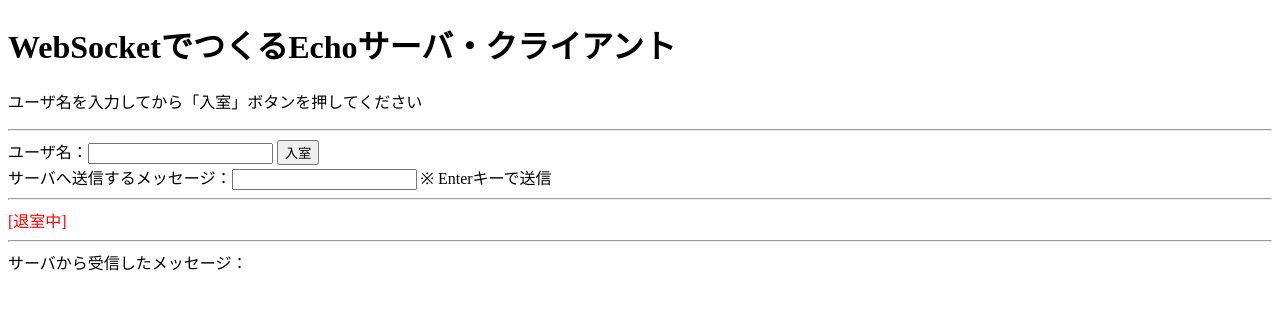
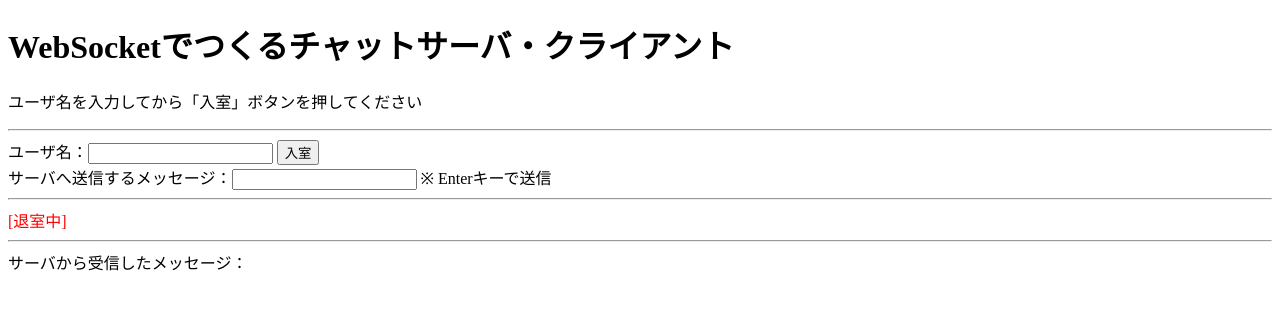
Before and after one commit to sosuisen/klp_networkprog2022_12, a website: page static/chat.html in a window 1280 px wide. Drawn offline with Linux system fonts and the light colour scheme.

Commit message:
fix: header name

```diff
--- a/static/chat.html
+++ b/static/chat.html
@@ -5,7 +5,7 @@
 </head>
 
 <body>
-  <h1>WebSocketでつくるEchoサーバ・クライアント</h1>
+  <h1>WebSocketでつくるチャットサーバ・クライアント</h1>
   <p>
     ユーザ名を入力してから「入室」ボタンを押してください
   </p>
```
